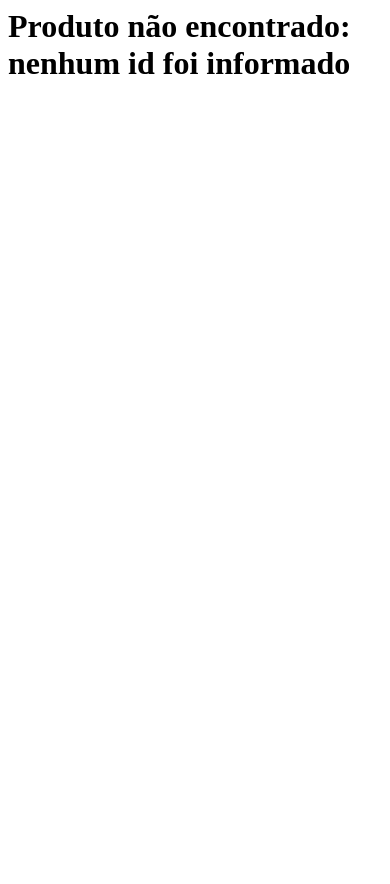
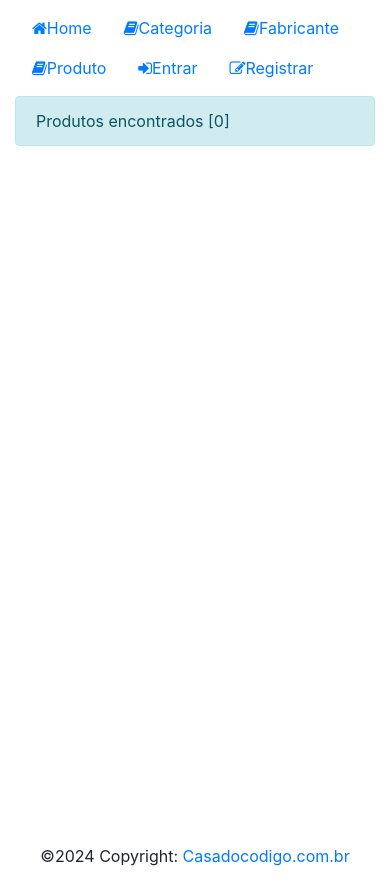
Before and after one commit to lucasbrito0611/PSI-teste, a Django app: page /produto/ in a window 390 px wide. Before the commit the page ends 74 px from the top, so only its background shows below. Run offline with Django 4.2, Linux system fonts and the light colour scheme; data that the repository does not hold is empty; some libraries are stand-ins or nearby versions.

Commit message:
Capítulo 7: CRUD produto

```diff
--- a/loja/templates/base.html
+++ b/loja/templates/base.html
@@ -25,7 +25,7 @@
     </header>
     {% block content %}{% endblock %}
     <footer>
-        <div class="footer-copyright text-center py-3">©2020 Copyright:
+        <div class="footer-copyright text-center py-3">©2024 Copyright:
             <a href="https://www.casadocodigo.com.br/"> Casadocodigo.com.br</a>
         </div>
     </footer>
--- /dev/null
+++ b/loja/templates/produto/produto.html
@@ -0,0 +1,24 @@
+{% extends "base.html" %}
+{% load static %}
+{% block title %}Produto{% endblock %}
+{% block styles %}
+    <link rel="stylesheet" href="{% static 'css/home.css' %}">
+{% endblock %}
+{% block content %}
+<div id="content">
+    <div class="container">
+        <div class="alert alert-info">Produtos encontrados [{{ produtos | length }}]</div>
+        {% for prod in produtos %}
+        <div class="row">
+            <h5 class="col-md-3">{{prod.Produto}}</h5>
+            <a href="{% url 'produto' prod.id %}" class="btn btn-primary mb-2 mr-2"><i class="fa fa-search"></i>Ver</a>
+            <a href="{% url 'produto' prod.id %}" class="btn bg-secondary mb-2 mr-2"><i class="fa fa-edit"></i>Editar</a>
+            <a href="{% url 'produto' prod.id %}" class="btn btn-warning mb-2"><i class="fa fa-trash"></i>Apagar</a>
+        </div>
+        {% endfor %}
+    </div>
+</div>
+{% endblock %}
+{% block scripts %}
+    <script src="{% static 'js/home.js' %}"></script>
+{% endblock %}
--- a/loja/views/ProdutoView.py
+++ b/loja/views/ProdutoView.py
@@ -1,7 +1,5 @@
-from django.http import HttpResponse
+from django.shortcuts import render
 from loja.models import Produto
-from datetime import timedelta, datetime
-from django.utils import timezone
 
 def list_produto_view(request, id=None):
     produto = request.GET.get('produto')
@@ -10,13 +8,7 @@ def list_produto_view(request, id=None):
     categoria = request.GET.get('categoria')
     fabricante = request.GET.get('fabricante')
 
-    dias = request.GET.get('dias')
     produtos = Produto.objects.all()
-
-    if dias is not None:
-        now = timezone.now()
-        now = now - timedelta(days = int(dias))
-        produtos = produtos.filter(criado_em__gte=now)
 
     if produto is not None:
         produtos = produtos.filter(Produto=produto)
@@ -30,9 +22,7 @@ def list_produto_view(request, id=None):
         produtos = produtos.filter(fabricante__Fabricante=fabricante)
     if id is not None:
         produtos = produtos.filter(id=id)
-    print(produtos)
 
-    if id is None:
-        return HttpResponse('<h1>Produto não encontrado: nenhum id foi informado</h1>')
+    context = {'produtos': produtos}
 
-    return HttpResponse('<h1>Produto de id %s!</h1>' % id)
+    return render(request, template_name='produto/produto.html', context=context, status=200)
```
Also changed, not shown: lojaAdmin/media/teclado.jpg (added), 1 other file.
